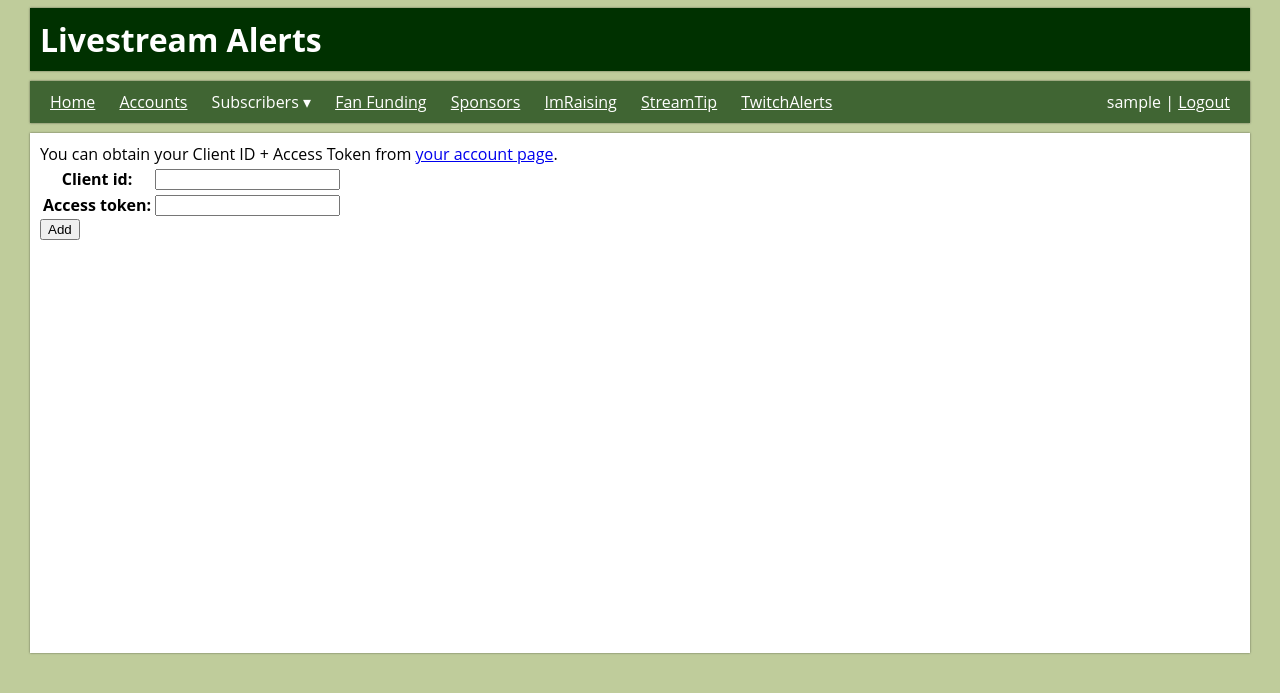
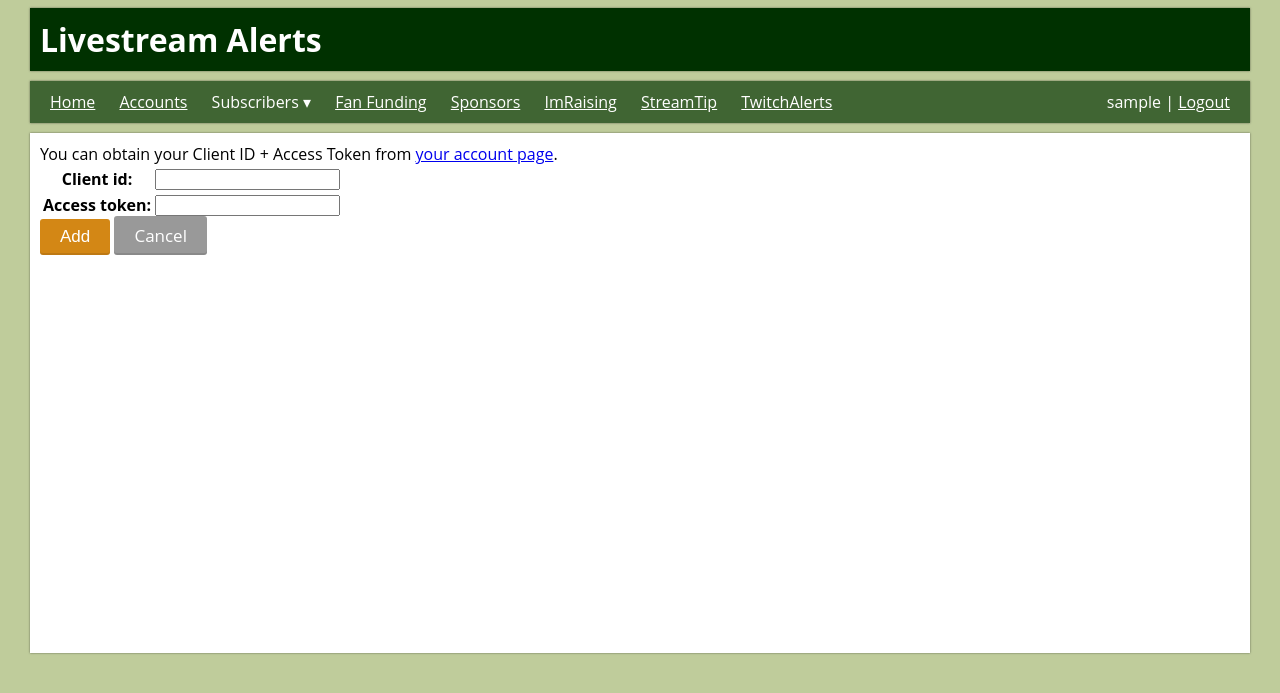
Before and after one commit to google/mirandum, a Django app: page /streamtip/setup in a window 1280 px wide. Shown: the top 693 px of the page. Run offline with Django 3.2, Linux system fonts and the light colour scheme; the visitor is signed in with stand-in values (Sample User, id 1); parts of the project's set-up code (start-up, migrations or seed data) failed here and were passed over.

Commit message:
Better button style for registering ImRaising and StreamTip accounts

```diff
--- a/alerts/imraising/templates/imraising/setup.html
+++ b/alerts/imraising/templates/imraising/setup.html
@@ -20,6 +20,7 @@ Copy the "Advanced Key" from the bottom of the <a href="https://imraising.tv/das
 <table>
   {{form.as_table}}
 </table>
-<input type="submit" value="Add" />
+<input type="submit" value="Add" class="button" />
+<a href="javascript:window.history.back()" class="button grey">Cancel</a>
 </form>
 {% endblock %}
--- a/alerts/main/templates/base.html
+++ b/alerts/main/templates/base.html
@@ -18,12 +18,14 @@ limitations under the License.
 <style type="text/css">
 .button {
   background-color: #d38715;
+  border: none;
   color: white;
-  line-height: 1.5em;
+  line-height: normal;
   padding: 8px 20px;
   box-shadow: 0 -2px rgba(0, 0, 0, 0.1) inset;
   border-radius: 3px;
   text-decoration: none;
+  font-size: 17px;
 }
 .button.grey {
   background-color: #999;
--- a/alerts/main/templates/delete_update.html
+++ b/alerts/main/templates/delete_update.html
@@ -17,7 +17,8 @@ limitations under the License.
 {% block content %}
 Do you want to unregister this account?
 <form method="POST">{% csrf_token %}
-  <input type="submit" value="Unregister" />
+  <input type="submit" value="Unregister" class="button" />
+  <a href="javascript:window.history.back()" class="button grey">Cancel</a>
   {% if r %}
   <input type="hidden" name="redirect" value="y"/>
   {% endif %}
--- a/alerts/streamtip/templates/streamtip/setup.html
+++ b/alerts/streamtip/templates/streamtip/setup.html
@@ -20,6 +20,7 @@ You can obtain your Client ID + Access Token from <a href="https://streamtip.com
 <table>
   {{form.as_table}}
 </table>
-<input type="submit" value="Add" />
+<input type="submit" value="Add" class="button" />
+<a href="javascript:window.history.back()" class="button grey">Cancel</a>
 </form>
 {% endblock %}
```
